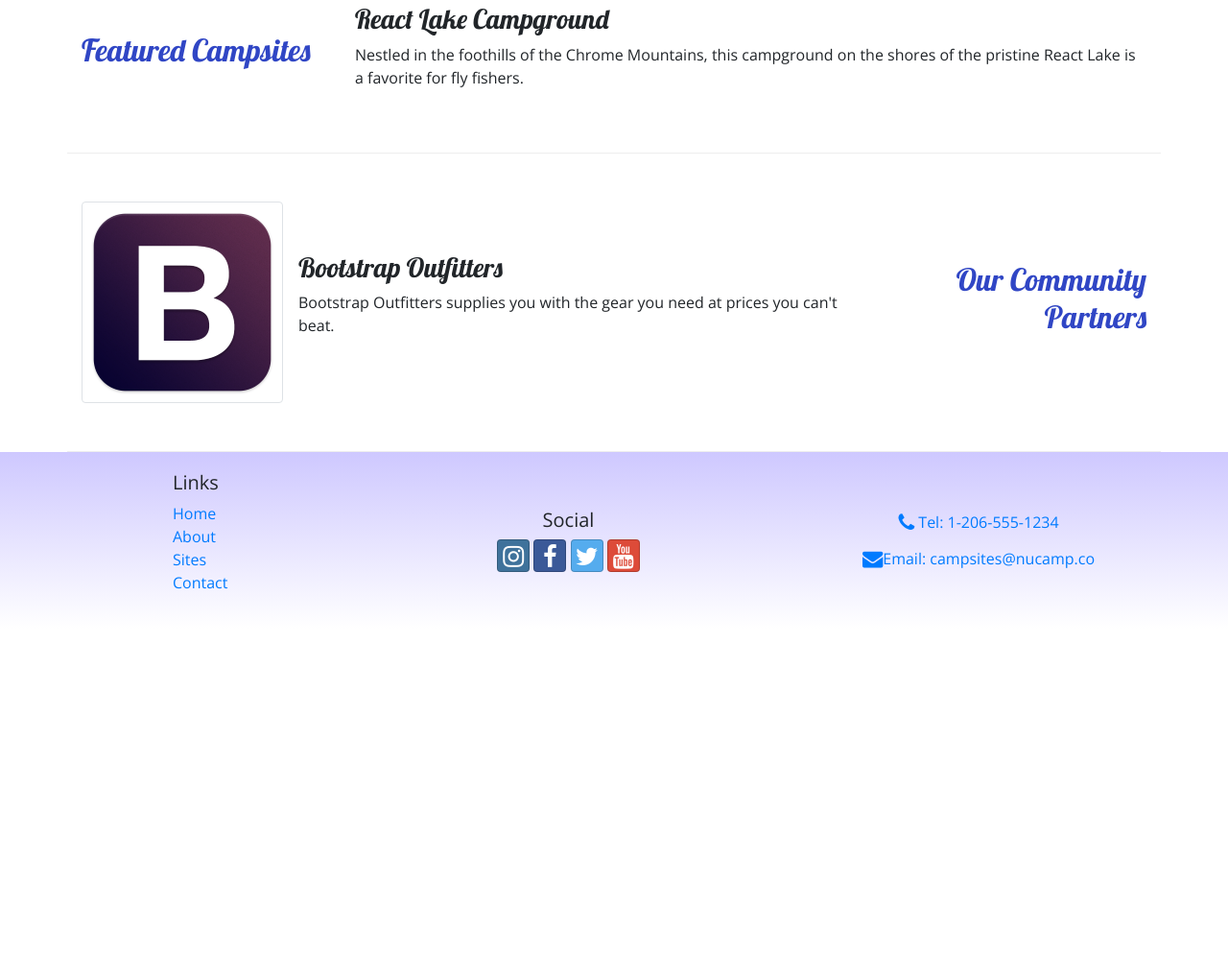
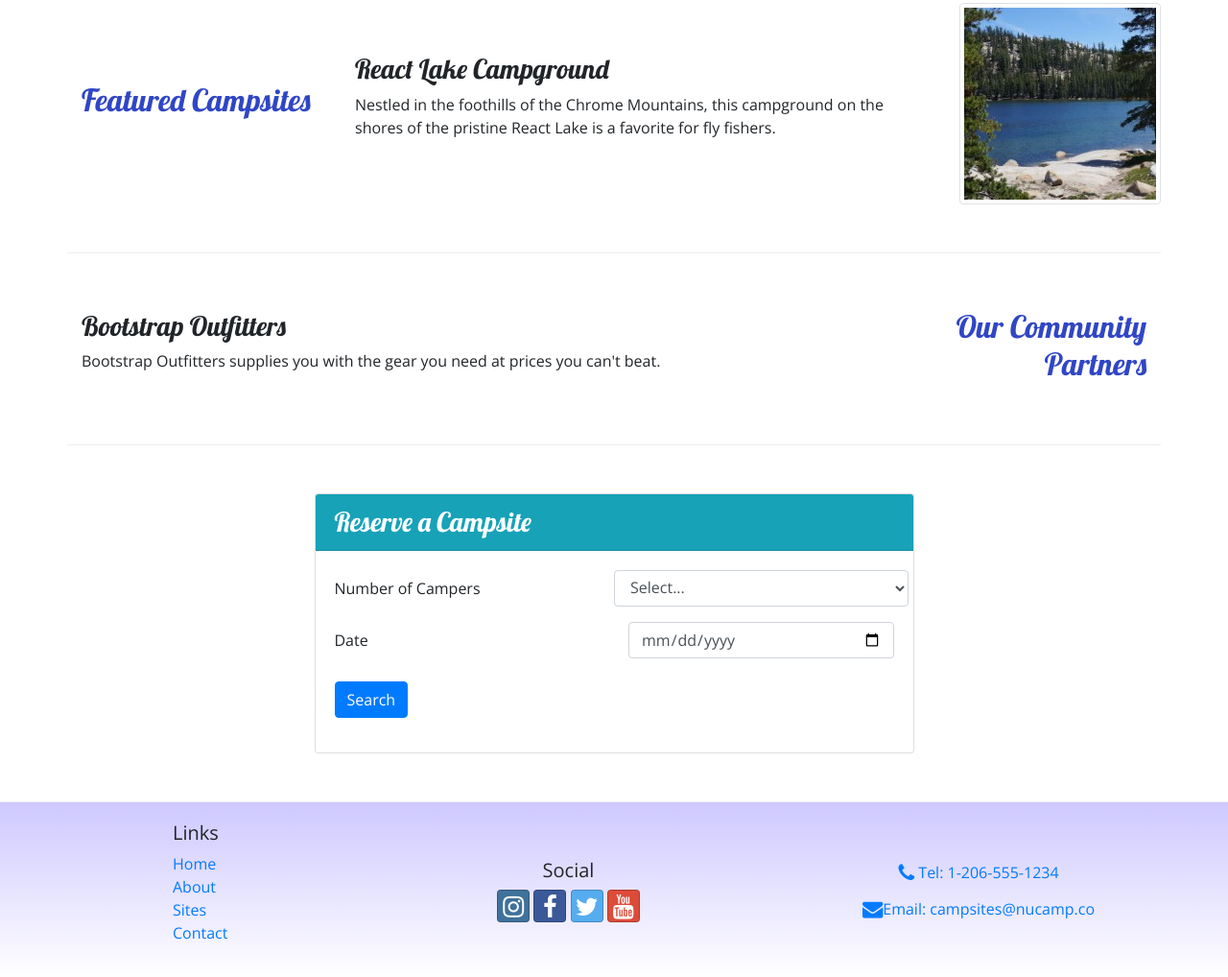
Before and after one commit to AmadoManaloJr/nucamp-bootstrap, a website: page index.html in a window 1280 px wide. Shown: the part 578-1596 px from the top of the page at 96% size. Before the commit the page ends 1233 px from the top, so only its background shows below. Drawn offline with nearby package versions, Linux system fonts and the light colour scheme.

Commit message:
Week 2 Assignment

```diff
--- a/index.html
+++ b/index.html
@@ -25,20 +25,25 @@
             <div class="row align-items-center">
 
                 <div class="col-4 col-sm-3 col-md-2 align-self-center">
-                    <img src="img/logo.png" class="img-fluid" />
+                    <img src="img/logo.png" class="img-fluid" alt="Nucamp logo" />
                 </div>
 
                 <div class="col">
                         <h1>NuCamp</h1>
                         <h2>a better way to camp</h2>
                 </div>
+
+                <div class="col-xs-12 col-md-4 col-xl-2" >
+                    <a class="btn bg-info text-white text-nowrap" href="#reserveForm" role="button">Reserve Campsite</a>
+                </div>
+
             </div>
         </div>
     </header>
 
     <nav class="navbar navbar-expand-sm navbar-dark sticky-top">
         <div class="container">
-            <a class="navbar-brand" href="#"><img src="img/logo.png" height="30" width="30" /></a>
+            <a class="navbar-brand" href="#"><img src="img/logo.png" height="30" width="30" alt="nucamp logo small"/></a>
             <button class="navbar-toggler" type="button" data-toggle="collapse" data-target="#nucampNavbar">
                 <span class="navbar-toggler-icon"></span>
             </button>
@@ -75,18 +80,21 @@
             <div class="col-sm-4 col-md-3">
                 <h2>Featured Campsites</h2>
             </div>
+
             <div class="col">
                 <h3>React Lake Campground</h3>
                 <p class="d-none d-sm-block">Nestled in the foothills of the Chrome Mountains, this campground on the shores of the pristine React Lake is a favorite for fly fishers.</p>
+            </div>
+            <div class="media">
+                <img class="d-flex ml-3 img-thumbnail" src="img/react-lake-thumb.jpg" alt="React Lake">
             </div>
         </div>
             <div class="row row-content align-items-center">
                 <div class="col-sm-4 order-sm-last col-md-3">
                     <h2 class="text-sm-right">Our Community Partners</h2>
                 </div>
+
                 <div class="col">
-                    <div class="media">
-                        <img class="d-flex mr-3 img-thumbnail" src="img/bootstrap-thumb.png" alt="Bootstrap Outfitters" />
                     <div class="media-body align-self-center">
                             <h3>Bootstrap Outfitters</h3>
                             <p class="d-none d-sm-block">Bootstrap Outfitters supplies you with the gear you need at prices you can't beat.</p>
@@ -94,9 +102,44 @@
                 </div>
             </div>
         </div>
+            <div class="row row-content align-items-center">
+                <div class="col-sm-6 mx-auto">
+                    <div class="card">
+                        <h3 class="card-header bg-info text-white">Reserve a Campsite</h3>
+                        <div class="card-body">
+                            <form id="reserveForm">
+                                <div class="row form-group">
+                                    <label class="col-sm-6 col-form-label text-nowrap" for="numCampers" >Number of Campers</label>
+                                        <select id="numCampers" class="col-sm-6 form-control">
+                                            <option selected>Select...</option>
+                                            <option value="1">1</option>
+                                            <option value="2">2</option>
+                                            <option value="3">3</option>
+                                            <option value="4">4</option>
+                                            <option value="5">5</option>
+                                            <option value="6">6</option>
+                                        </select>
+                                </div>
+                                    <div class="row form-group">
+                                        <label class="col-sm-6 col-form-label" for="date">Date</label>
+                                        <div class="col-sm-6 mx-auto">
+                                            <input type="date" class="form-control" id="date" name="date" placeholder="date" />
+                                        </div>
+                                    </div>
+                                <div class="row form-group mt-4">
+                                    <div class="col-sm-6">
+                                        <button  class="btn btn-primary col-form-control" type="submit">Search</button>
+                                    </div>
+                                </div>
+                            </form>
+                        </div>
+                    </div>
+                </div>
+            </div>
+        </div>
     </div>
     <footer class="site-footer">
-            <div class="container container-fluid">
+    <div class="container">
         <div class="row align-items-center">
             <div class="col-4 col-sm-2 offset-1">
                 <h5>Links</h5>
@@ -121,6 +164,7 @@
         </div>
     </div>
 </footer>
+
 <!-- jQuery must come first, then Popper.js, then the Bootstrap JavaScript plugins.-->
 <script src="node_modules/jquery/dist/jquery.slim.min.js"></script>
 <script src="node_modules/popper.js/dist/umd/popper.min.js"></script>
```
Also changed, not shown: aboutus.html (+2 -2 lines), 1 other file. Lines whose indentation alone changed are shown as unchanged.
